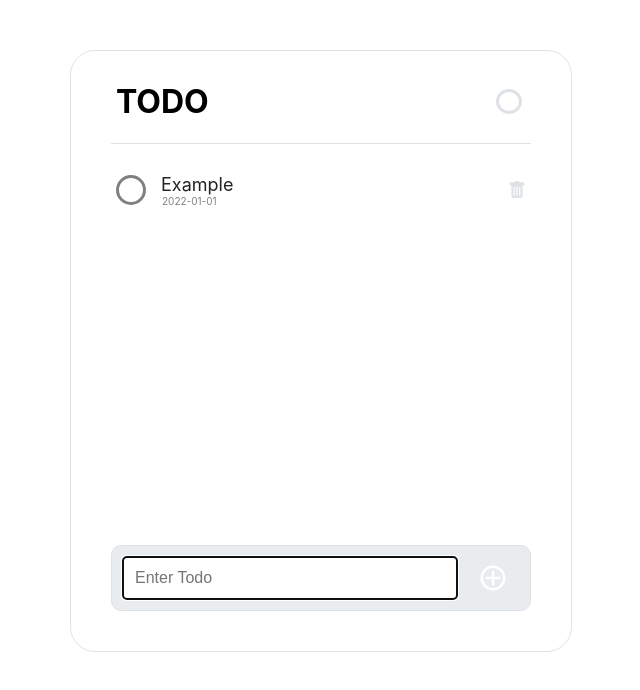
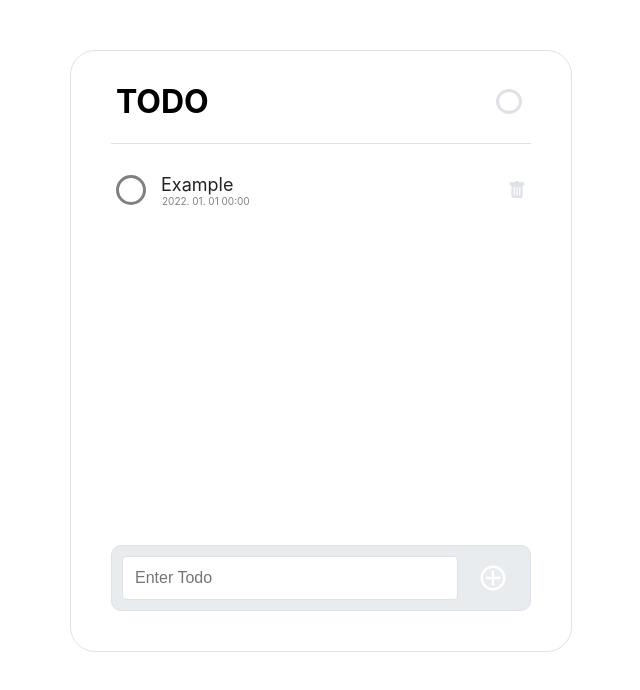
Before and after one commit to gusrb3164/react-todo-subject, a React (Create React App) app: page / in a window 1280 px wide. Shown: the top 690 px of the page, without its empty margins (319-959 px from the left). Built offline with nearby package versions, Linux system fonts and the light colour scheme.

Commit message:
Todo 추가 기능

```diff
--- a/src/App.js
+++ b/src/App.js
@@ -3,6 +3,8 @@ import Template from './Template.js';
 import Header from './Header.js';
 import TodoList from './TodoList.js';
 import TodoCreate from './TodoCreate.js';
+import dayjs from 'dayjs';
+import { v1 } from 'uuid'
 
 /**
  * todo interface
@@ -19,7 +21,7 @@ function App() {
     id: "example",
     text: "Example",
     completed: false,
-    createdAt: "2022-01-01"
+    createdAt: "2022. 01. 01 00:00"
   }]);
 
   const onRemove = useCallback(id => {
@@ -33,12 +35,36 @@ function App() {
     );
   }, []);
 
+  // create
+  const [input, setInput] = useState("");
+  const onChange = useCallback(
+    e => {
+      const value = e.target.value;
+      setInput(value);
+    },
+  []);
+
+  const onCreate = () => {
+    const newId = v1();
+    const newDate = dayjs().format("YYYY. MM. DD HH:mm");
+    const newTodo = {
+      id: newId,
+      text: input,
+      completed: false,
+      createdAt: newDate
+    }
+
+    setTodos((todos) => ([...todos, newTodo]));
+    console.log(todos);
+    setInput("");
+  };
+
   return (
     <main className="App">
       <Template>
         <Header/>
         <TodoList todos={todos} onRemove={onRemove} onCheck={onCheck}/>
-        <TodoCreate/>
+        <TodoCreate text={input} onChange={onChange} onCreate={onCreate}/>
       </Template>
 
 
--- a/src/TodoCreate.js
+++ b/src/TodoCreate.js
@@ -9,7 +9,7 @@ const InputBox = styled.div`
     position: absolute;
 `;
 
-const InputForm = styled.form`
+const InputForm = styled.div`
     display:flex;
     background: #e9ecef;
     padding: 10px;
@@ -50,7 +50,7 @@ function TodoCreate( { text, onChange, onCreate }) {
                 <InputForm>
                     <Input
                         name="text"
-                        autoFocus placeholder="Enter Todo"
+                        placeholder="Enter Todo"
                         onChange={onChange}
                         value={text}
                     />
--- a/src/TodoList.js
+++ b/src/TodoList.js
@@ -15,6 +15,7 @@ function TodoList({ todos, onRemove, onCheck }){
         <TodoListBox>
             {todos.map(todo => (
                 <Todo
+                    key={todo.id}
                     id={todo.id}
                     text={todo.text}
                     completed={todo.completed}
```
